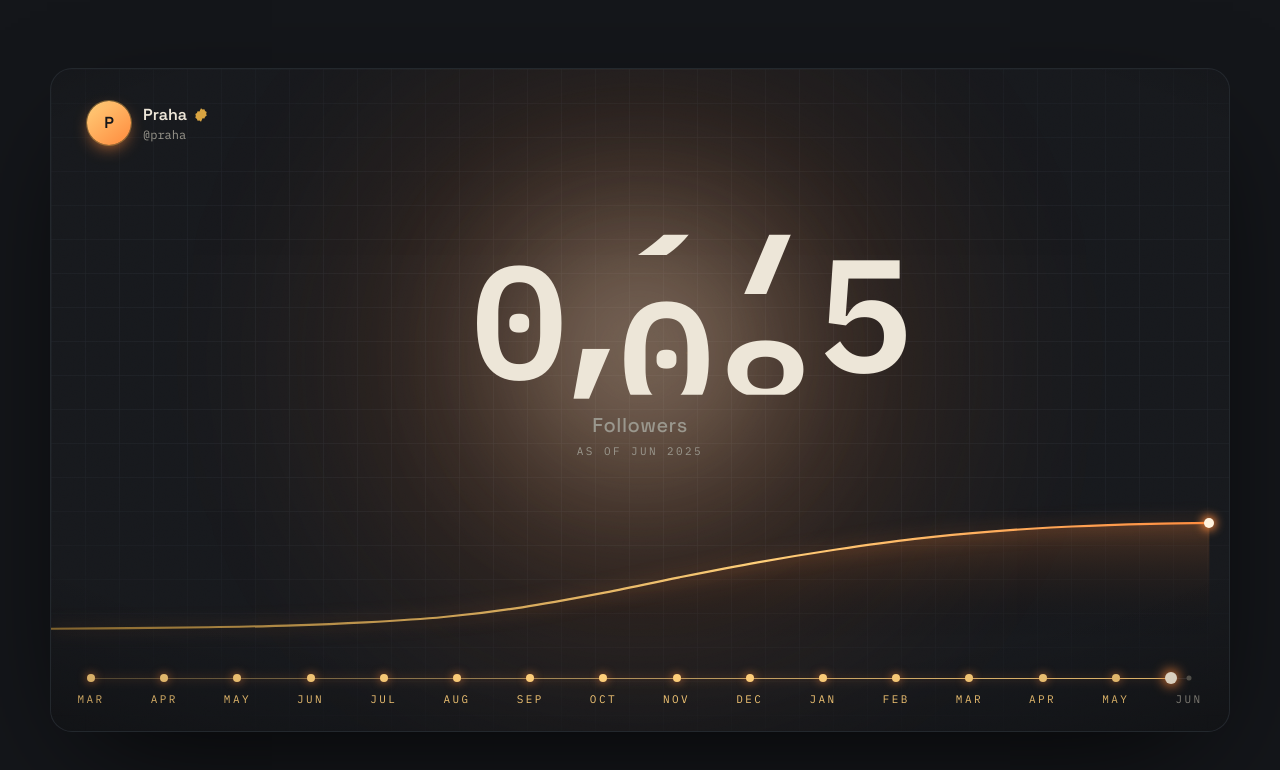
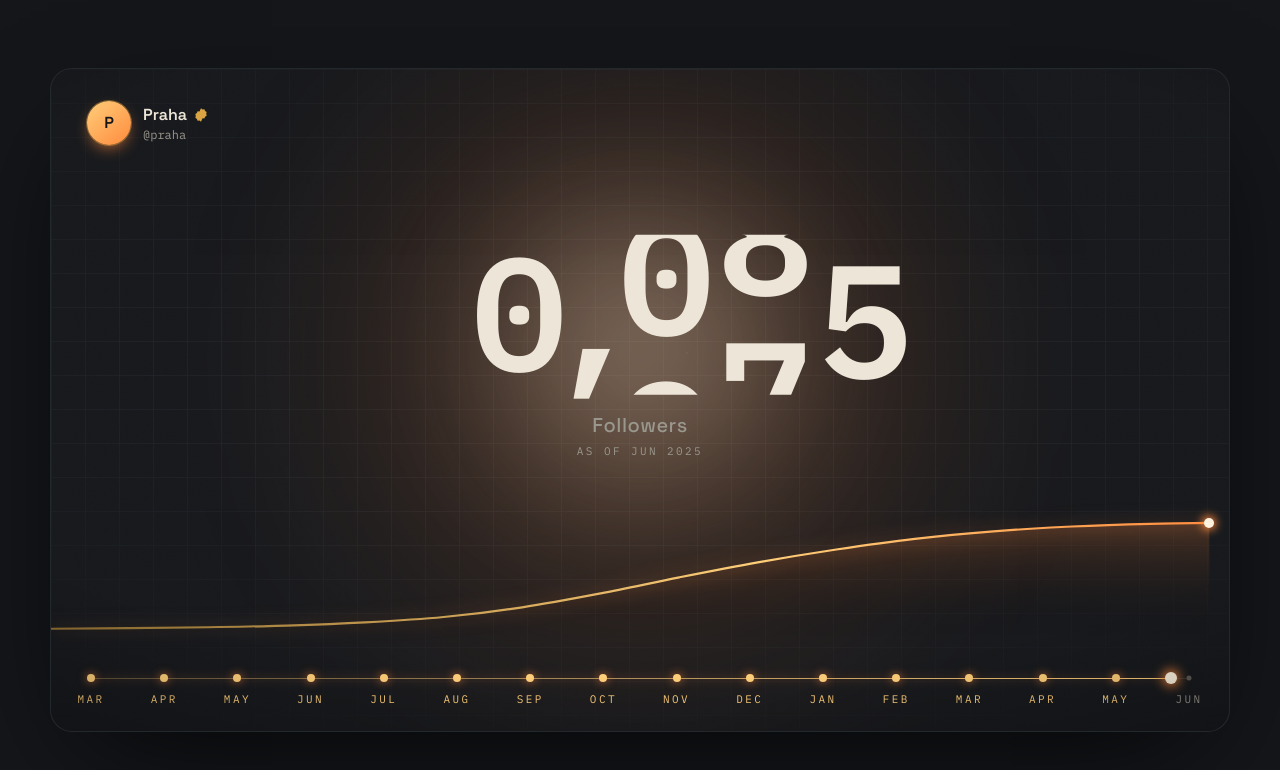
Before and after one commit to SparrowisHIM/measuring-component-, a Next.js app: page / in a window 1280 px wide. Shown: the top 770 px of the page. Built offline with nearby package versions, Linux system fonts and the light colour scheme.

Commit message:
fix: roll the counter downward on count up
Reverse the digit strip and remap the wheel position so counting up
rolls each wheel downward, with higher digits dropping in from the top.
The 9 -> 0 wrap stays seamless via the leading duplicate zero.

```diff
--- a/src/components/growth/RollingNumber.tsx
+++ b/src/components/growth/RollingNumber.tsx
@@ -3,8 +3,9 @@
 import { useState } from "react";
 import { motion, useMotionValueEvent, useTransform, type MotionValue } from "motion/react";
 
-// 0-9 then a trailing 0 so the forward roll wraps seamlessly (9 -> 0).
-const STRIP = [0, 1, 2, 3, 4, 5, 6, 7, 8, 9, 0];
+// Descending, with a leading 0, so counting up rolls the wheel *downward*
+// (each higher digit drops in from the top) and 9 -> 0 wraps without a seam.
+const STRIP = [0, 9, 8, 7, 6, 5, 4, 3, 2, 1, 0];
 const CELL_W = "0.62em";
 const COMMA_W = "0.3em";
 
@@ -20,9 +21,11 @@ function Wheel({
 }) {
   const power = 10 ** place;
   // Position 0..10 within the 11-cell strip; % keeps it size-independent.
+  // k = 10 - pos maps onto the descending strip so higher digits enter from top.
   const y = useTransform(value, (v) => {
     const pos = (((v / power) % 10) + 10) % 10;
-    return `${-(pos / STRIP.length) * 100}%`;
+    const k = 10 - pos;
+    return `${-(k / STRIP.length) * 100}%`;
   });
 
   return (
```
